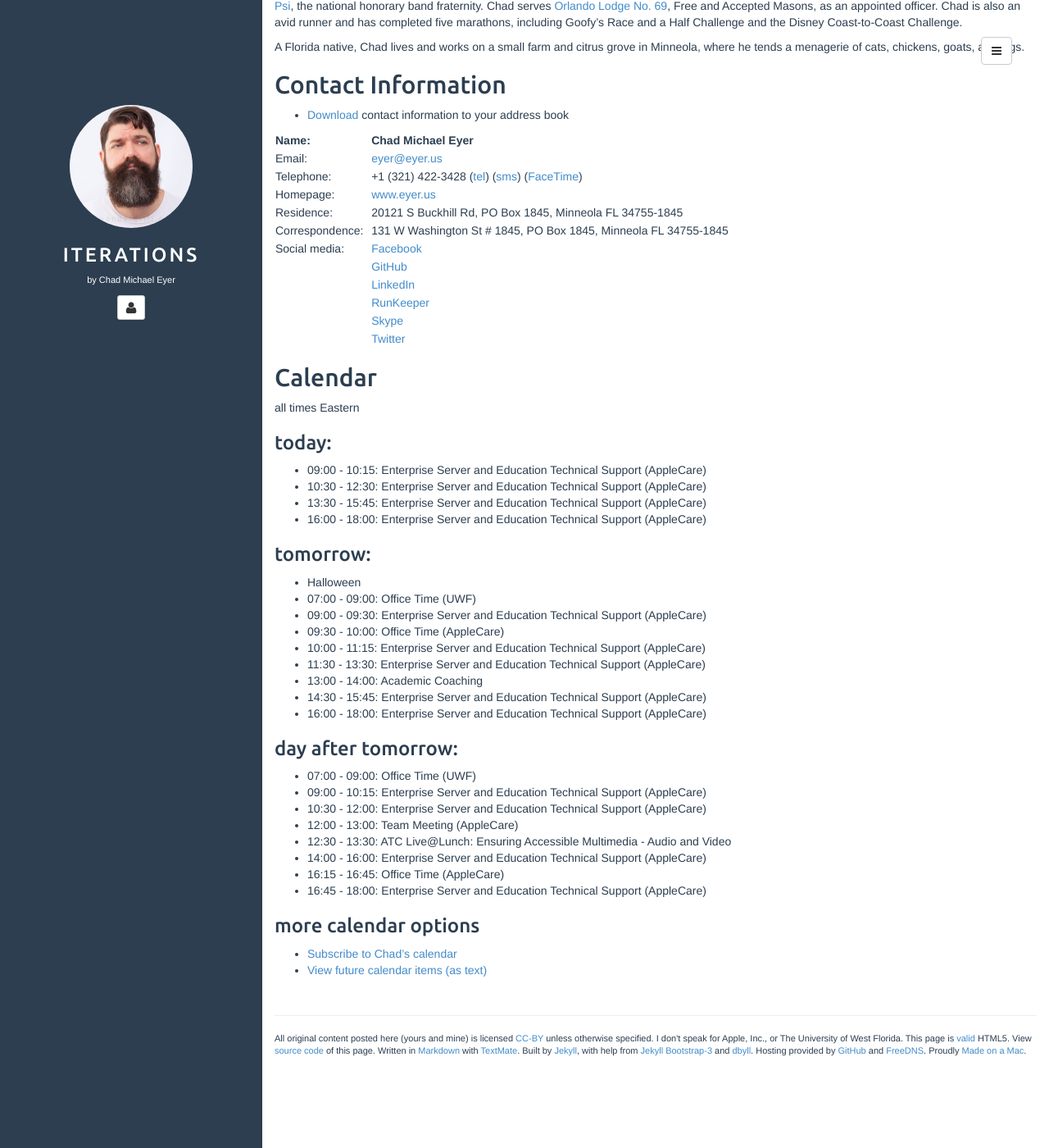
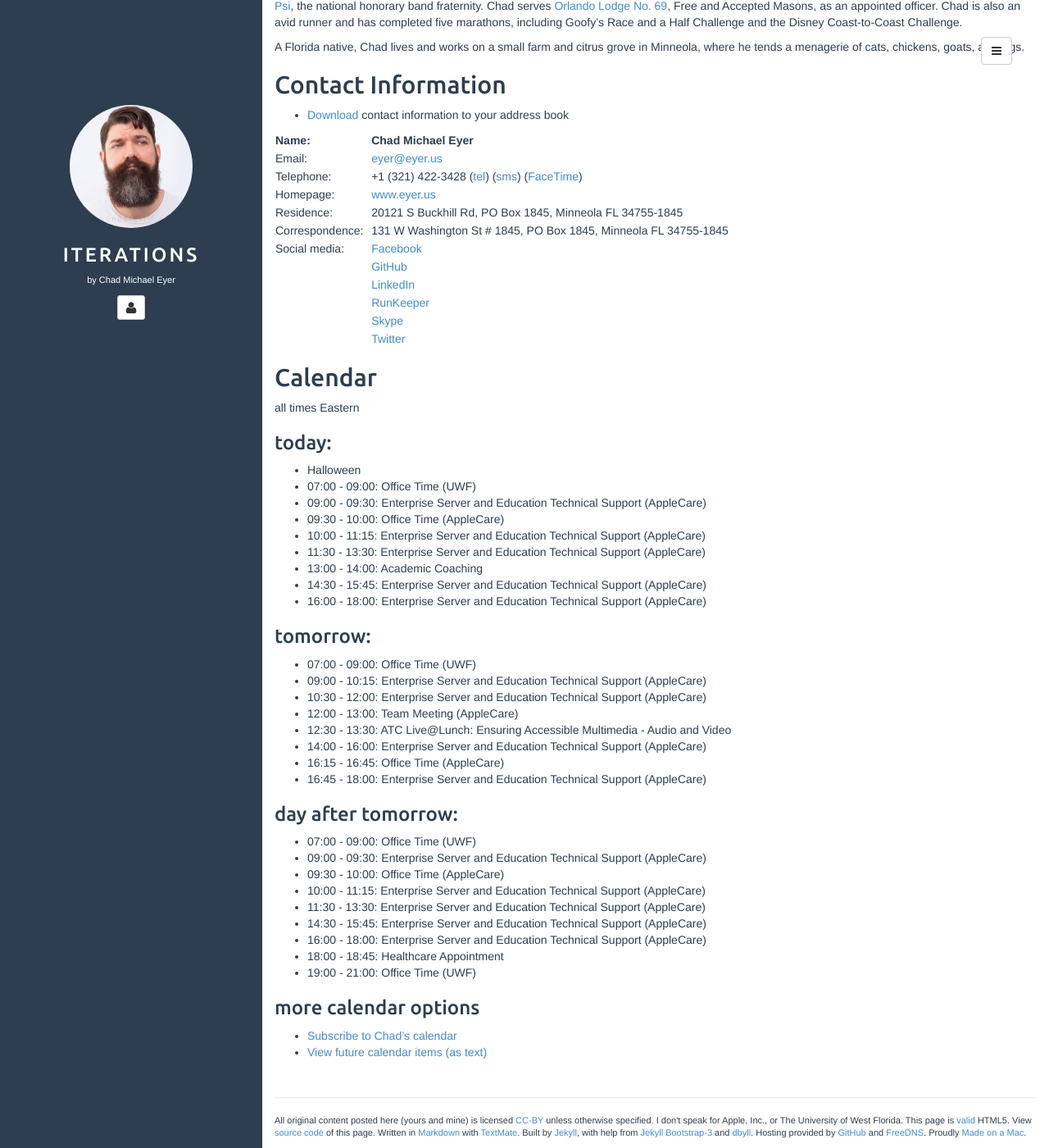
Before and after one commit to chadmichaeleyer/chadmichaeleyer.github.io, a Jekyll site: the page built from about.md, in a window 1280 px wide and 1400 px high, scrolled down 1052 px. Shown: the whole window at 82% size. Built offline with Jekyll 4.4.1, drawn with Linux system fonts in a browser that asks for light colours.

Commit message:
calendar update

```diff
--- a/calendar.markdown
+++ b/calendar.markdown
@@ -1,13 +1,6 @@
 all times Eastern
 
 ### today:
-
-* 09:00 - 10:15: Enterprise Server and Education Technical Support (AppleCare)
-* 10:30 - 12:30: Enterprise Server and Education Technical Support (AppleCare)
-* 13:30 - 15:45: Enterprise Server and Education Technical Support (AppleCare)
-* 16:00 - 18:00: Enterprise Server and Education Technical Support (AppleCare)
-
-### tomorrow:
 
 * Halloween
 * 07:00 - 09:00: Office Time (UWF)
@@ -29,3 +22,15 @@ all times Eastern
 * 14:00 - 16:00: Enterprise Server and Education Technical Support (AppleCare)
 * 16:15 - 16:45: Office Time (AppleCare)
 * 16:45 - 18:00: Enterprise Server and Education Technical Support (AppleCare)
+
+### day after tomorrow:
+
+* 07:00 - 09:00: Office Time (UWF)
+* 09:00 - 09:30: Enterprise Server and Education Technical Support (AppleCare)
+* 09:30 - 10:00: Office Time (AppleCare)
+* 10:00 - 11:15: Enterprise Server and Education Technical Support (AppleCare)
+* 11:30 - 13:30: Enterprise Server and Education Technical Support (AppleCare)
+* 14:30 - 15:45: Enterprise Server and Education Technical Support (AppleCare)
+* 16:00 - 18:00: Enterprise Server and Education Technical Support (AppleCare)
+* 18:00 - 18:45: Healthcare Appointment
+* 19:00 - 21:00: Office Time (UWF)
```
Also changed, not shown: other parts of calendar.markdown (+1 -1 lines), calendar-year.markdown (+0 -7 lines), 1 other file.
